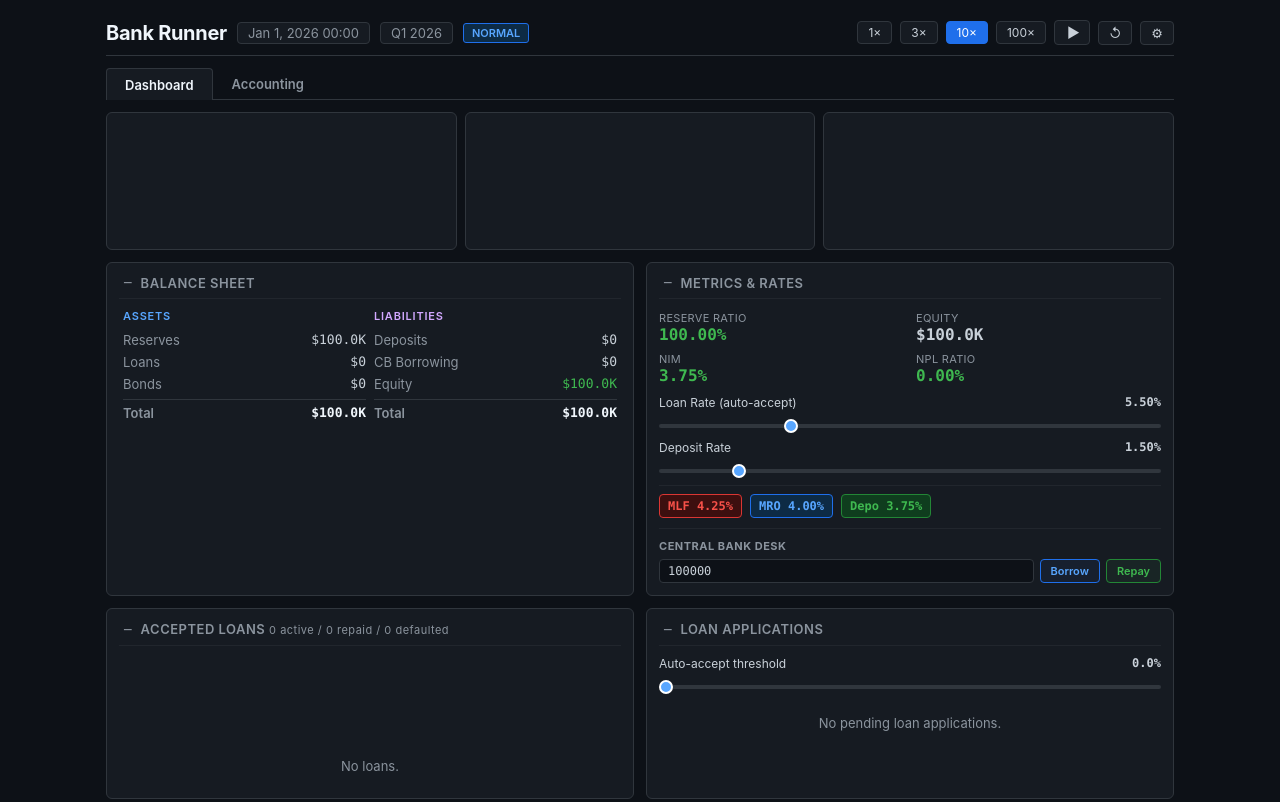
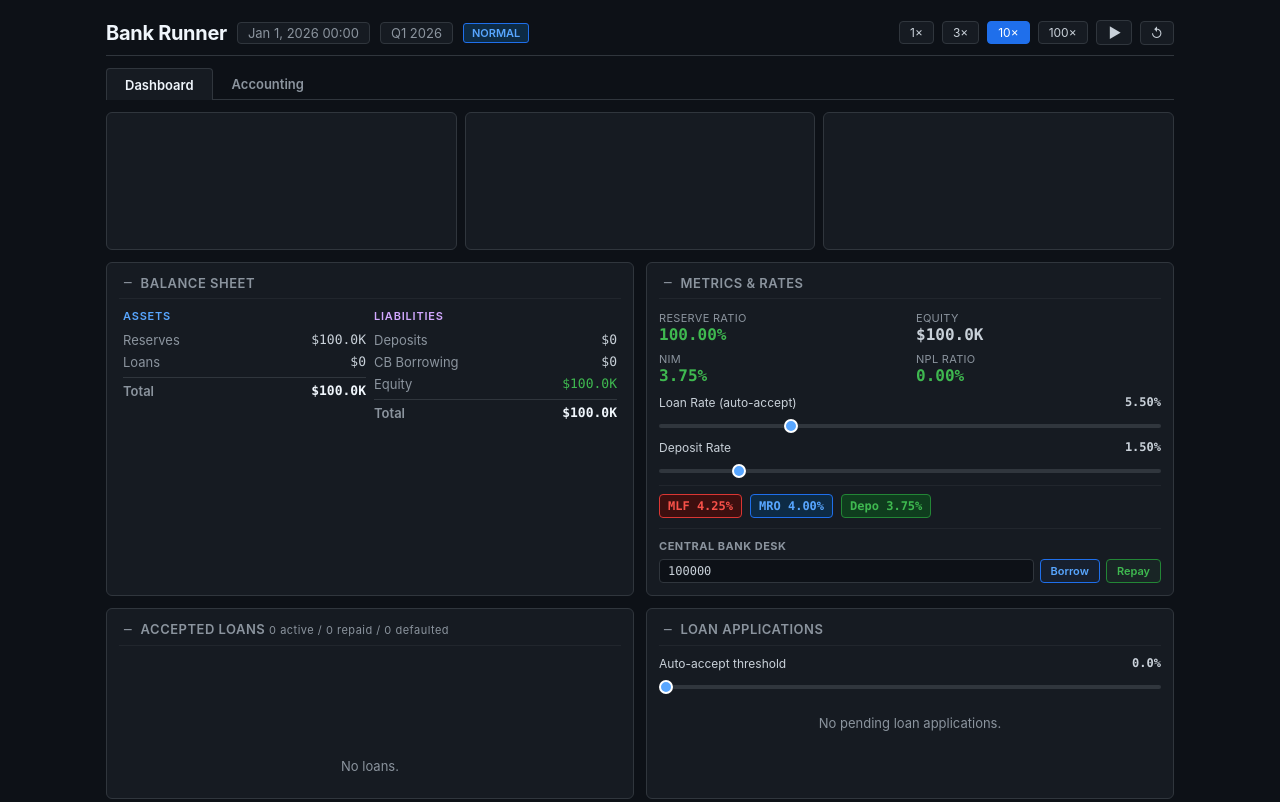
Before and after one commit to treadmill1416/banking-sim, a plain HTML site: page index.html in a window 1280 px wide. Shown: the top 802 px of the page. Drawn offline with Linux system fonts and the light colour scheme.

Commit message:
release v0.01

```diff
--- a/index.html
+++ b/index.html
@@ -47,7 +47,6 @@
         <div class="bs-header">Assets</div>
         <div class="bs-row"><span class="label">Reserves</span><span class="value" id="bsReserves">—</span></div>
         <div class="bs-row"><span class="label">Loans</span><span class="value" id="bsLoans">—</span></div>
-        <div class="bs-row"><span class="label">Bonds</span><span class="value" id="bsBonds">—</span></div>
         <div class="bs-row total"><span class="label">Total</span><span class="value" id="bsAssetsTotal">—</span></div>
       </div>
       <div class="bs-section bs-liabilities">
@@ -185,10 +184,6 @@
           <input type="number" id="adminLoans" value="8000000">
         </div>
         <div class="admin-field">
-          <label>Bonds</label>
-          <input type="number" id="adminBonds" value="2000000">
-        </div>
-        <div class="admin-field">
           <label>Deposits</label>
           <input type="number" id="adminDeposits" value="10000000">
         </div>
--- a/js/admin.js
+++ b/js/admin.js
@@ -5,6 +5,10 @@ import { getBalance } from './ledger.js';
 const ADMIN_PRESET_KEY = 'bankrunner-admin-preset';
 
 export function initAdmin() {
+  if (!getState().debug) {
+    document.getElementById('adminBtn').style.display = 'none';
+    return;
+  }
   document.getElementById('adminBtn').addEventListener('click', toggleAdminPanel);
   document.getElementById('adminClose').addEventListener('click', toggleAdminPanel);
   document.getElementById('adminOverlay').addEventListener('click', function (e) {
@@ -26,7 +30,6 @@ function populateFromState() {
   const s = getState();
   document.getElementById('adminReserves').value = getBalance(s, 'cash');
   document.getElementById('adminLoans').value = getBalance(s, 'loansReceivable');
-  document.getElementById('adminBonds').value = getBalance(s, 'bonds');
   document.getElementById('adminDeposits').value = getBalance(s, 'deposits');
   document.getElementById('adminCbBorrowing').value = getBalance(s, 'cbBorrowing');
   document.getElementById('adminLoanRate').value = s.loanRate;
@@ -46,7 +49,6 @@ function readAdminConfig() {
   return {
     reserves: parseFloat(document.getElementById('adminReserves').value) || 0,
     loans: parseFloat(document.getElementById('adminLoans').value) || 0,
-    bonds: parseFloat(document.getElementById('adminBonds').value) || 0,
     deposits: parseFloat(document.getElementById('adminDeposits').value) || 0,
     cbBorrowing: parseFloat(document.getElementById('adminCbBorrowing').value) || 0,
     loanRate: parseFloat(document.getElementById('adminLoanRate').value) || 0,
--- a/js/constants.js
+++ b/js/constants.js
@@ -28,7 +28,6 @@ export const INITIAL = {
   paused: true,
   reserves: 100000,
   loans: 0,
-  bonds: 0,
   deposits: 0,
   cbBorrowing: 0,
   loanRate: 5.50,
@@ -46,11 +45,12 @@ export const INITIAL = {
   cumulativeDefaults: 0,
   defaultTicks: [],
   defaultAmounts: [],
+  debug: false,
   autoAcceptThreshold: 0,
   autoCbBorrowing: true,
   weightedLoanRate: 5.50,
   depositStabilityThreshold: 0,
-  loanRequestsPerMonth: 40,
+  loanRequestsPerMonth: 20,
   loanDemandPeakPct: 3,
   ledgerJournal: [], ledgerBalances: {}, ledgerNextId: 1,   _dailyInt: { depoInt: 0, resInt: 0, cbInt: 0 }, ledgerMonthStart: null, ledgerLastMonth: null,
   loanRecords: [],
--- a/js/events.js
+++ b/js/events.js
@@ -1,4 +1,4 @@
-import { REGIME_LOAN_DEMAND, REGIME_ECB_BIAS, REGIME_DEFAULT_RISK, REGIME_DEPOSIT_MOD, REGIME_TRANSITIONS, REGIME_NAMES, ECB_RATE_NAMES, CB_SPREAD, RATE_MIN, RATE_MAX, PROB, TICKS_PER_MONTH } from './constants.js';
+import { REGIME_ECB_BIAS, REGIME_DEFAULT_RISK, REGIME_DEPOSIT_MOD, REGIME_TRANSITIONS, REGIME_NAMES, ECB_RATE_NAMES, CB_SPREAD, RATE_MIN, RATE_MAX, PROB, TICKS_PER_MONTH } from './constants.js';
 import { addEvent } from './state.js';
 import { processLoanApproval, totalAssets } from './mechanics.js';
 import { postJournal, getBalance } from './ledger.js';
--- a/js/ledger.js
+++ b/js/ledger.js
@@ -1,7 +1,6 @@
 export const ACCOUNT_TYPES = {
   cash: 'asset',
   loansReceivable: 'asset',
-  bonds: 'asset',
   deposits: 'liability',
   cbBorrowing: 'liability',
   equity: 'equity',
@@ -21,12 +20,11 @@ export function initLedger(s) {
   s.ledgerMonthStart = null;
   s.ledgerLastMonth = null;
 
-  const eq = (s.reserves || 0) + (s.loans || 0) + (s.bonds || 0)
+  const eq = (s.reserves || 0) + (s.loans || 0)
            - (s.deposits || 0) - (s.cbBorrowing || 0);
   postJournal(s, [
     { account: 'cash', debit: s.reserves || 0 },
     { account: 'loansReceivable', debit: s.loans || 0 },
-    { account: 'bonds', debit: s.bonds || 0 },
     { account: 'deposits', credit: s.deposits || 0 },
     { account: 'cbBorrowing', credit: s.cbBorrowing || 0 },
     { account: 'equity', credit: eq },
@@ -88,7 +86,7 @@ export function getBalance(s, account) {
 
 export function getEquity(s) {
   const b = s.ledgerBalances;
-  const assets = (b.cash || 0) + (b.loansReceivable || 0) + (b.bonds || 0);
+  const assets = (b.cash || 0) + (b.loansReceivable || 0);
   const liabilities = (b.deposits || 0) + (b.cbBorrowing || 0);
   return assets - liabilities;
 }
--- a/js/mechanics.js
+++ b/js/mechanics.js
@@ -12,7 +12,7 @@ export function equity(s) {
 }
 
 export function totalAssets(s) {
-  return getBalance(s, 'cash') + getBalance(s, 'loansReceivable') + getBalance(s, 'bonds');
+  return getBalance(s, 'cash') + getBalance(s, 'loansReceivable');
 }
 
 export function reserveRatio(s) {
@@ -23,10 +23,9 @@ export function reserveRatio(s) {
 export function computeNim(s) {
   const loans = getBalance(s, 'loansReceivable');
   const cash = getBalance(s, 'cash');
-  const bonds = getBalance(s, 'bonds');
   const deposits = getBalance(s, 'deposits');
   const cb = getBalance(s, 'cbBorrowing');
-  const ea = loans + bonds + cash;
+  const ea = loans + cash;
   if (ea < 1) return 0;
   const annualLoan = loans * (s.weightedLoanRate / 100);
   const annualDepo = deposits * (s.depositRate / 100);
--- a/js/ui.js
+++ b/js/ui.js
@@ -15,14 +15,12 @@ export function updateUI() {
 
   const cash = getBalance(s, 'cash');
   const loans = getBalance(s, 'loansReceivable');
-  const bonds = getBalance(s, 'bonds');
   const deposits = getBalance(s, 'deposits');
   const cb = getBalance(s, 'cbBorrowing');
 
   document.getElementById('bsReserves').textContent = fmtDollar(cash);
   document.getElementById('bsLoans').textContent = fmtDollar(loans);
-  document.getElementById('bsBonds').textContent = fmtDollar(bonds);
-  document.getElementById('bsAssetsTotal').textContent = fmtDollar(cash + loans + bonds);
+  document.getElementById('bsAssetsTotal').textContent = fmtDollar(cash + loans);
   document.getElementById('bsDeposits').textContent = fmtDollar(deposits);
   document.getElementById('bsCbBorrowing').textContent = fmtDollar(cb);
   const eq = equity(s);
@@ -140,7 +138,6 @@ export function updateLedgerDisplay() {
   const bsAccounts = [
     { label: 'Cash', acct: 'cash' },
     { label: 'Loans Receivable', acct: 'loansReceivable' },
-    { label: 'Bonds', acct: 'bonds' },
     { label: 'Deposits', acct: 'deposits' },
     { label: 'CB Borrowing', acct: 'cbBorrowing' },
     { label: 'Equity', acct: 'equity' },
@@ -333,8 +330,7 @@ export function updateAccountingTab() {
       '<div class="acct-section">Assets</div>' +
       acctRow('Cash', b.cash || 0) +
       acctRow('Loans Receivable', b.loansReceivable || 0) +
-      acctRow('Bonds', b.bonds || 0) +
-      acctRow('Total Assets', (b.cash || 0) + (b.loansReceivable || 0) + (b.bonds || 0), 'total') +
+      acctRow('Total Assets', (b.cash || 0) + (b.loansReceivable || 0), 'total') +
       '<div class="acct-section">Liabilities</div>' +
       acctRow('Deposits', b.deposits || 0) +
       acctRow('CB Borrowing', b.cbBorrowing || 0) +
@@ -360,7 +356,6 @@ export function updateAccountingTab() {
     const accounts = [
       { label: 'Cash', acct: 'cash' },
       { label: 'Loans Receivable', acct: 'loansReceivable' },
-      { label: 'Bonds', acct: 'bonds' },
       { label: 'Deposits', acct: 'deposits' },
       { label: 'CB Borrowing', acct: 'cbBorrowing' },
       { label: 'Equity', acct: 'equity' },
```
Also changed, not shown: README.md.
